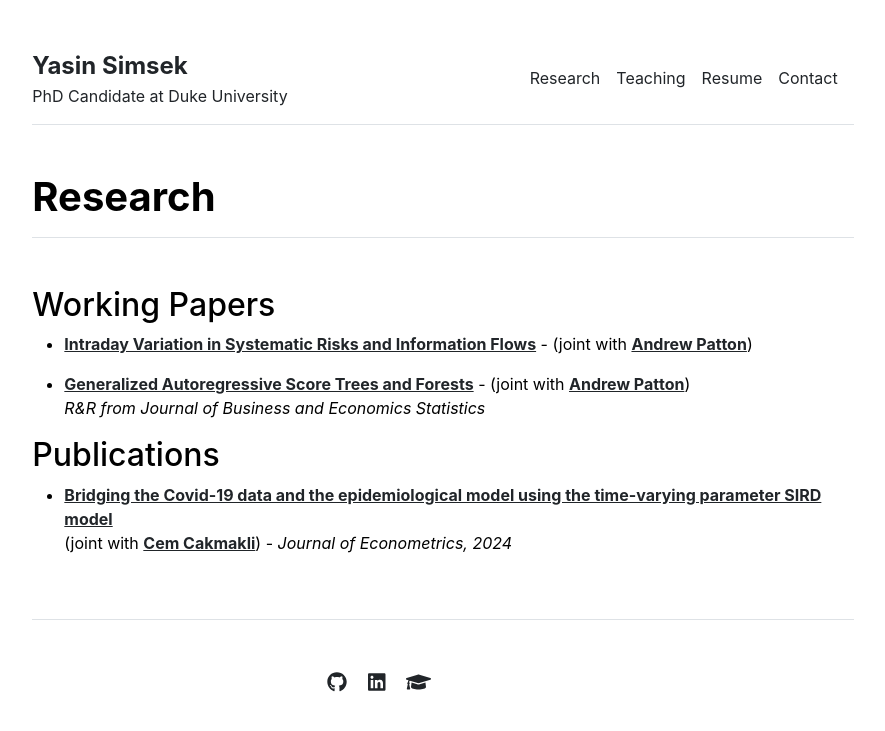
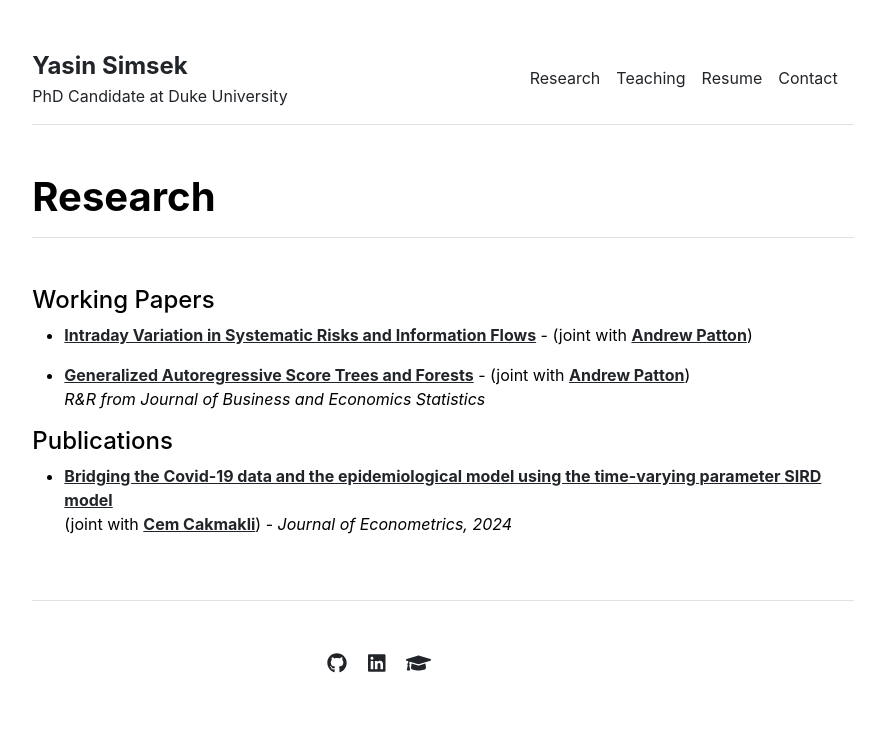
Before and after one commit to yasin-simsek/yasin-simsek.github.io, a Jekyll site: the page built from research.md, in a window 1280 px wide. Shown: the top 731 px of the page, without its empty margins (197-1082 px from the left). Built offline with Jekyll 4.4.1, drawn with Linux system fonts in a browser that asks for light colours.

Commit message:
fontsize fixed

```diff
--- a/research.md
+++ b/research.md
@@ -3,12 +3,12 @@ layout: research
 title: "Research"
 ---
 
-## Working Papers
+#### Working Papers
 * [**Intraday Variation in Systematic Risks and Information Flows**](https://papers.ssrn.com/sol3/papers.cfm?abstract_id=5006587) - (joint with [**Andrew Patton**](https://public.econ.duke.edu/~ap172/)) <br>
 
 * [**Generalized Autoregressive Score Trees and Forests**](https://papers.ssrn.com/sol3/papers.cfm?abstract_id=4459756) - (joint with [**Andrew Patton**](https://public.econ.duke.edu/~ap172/)) <br>
  *R&R from Journal of Business and Economics Statistics*
 
 
-## Publications
+#### Publications
 * [**Bridging the Covid-19 data and the epidemiological model using the time-varying parameter SIRD model**](https://www.sciencedirect.com/science/article/pii/S0304407624001337) <br> (joint with [**Cem Cakmakli**](https://sites.google.com/site/cemcakmakli/home)) - *Journal of Econometrics, 2024* <br>
```
